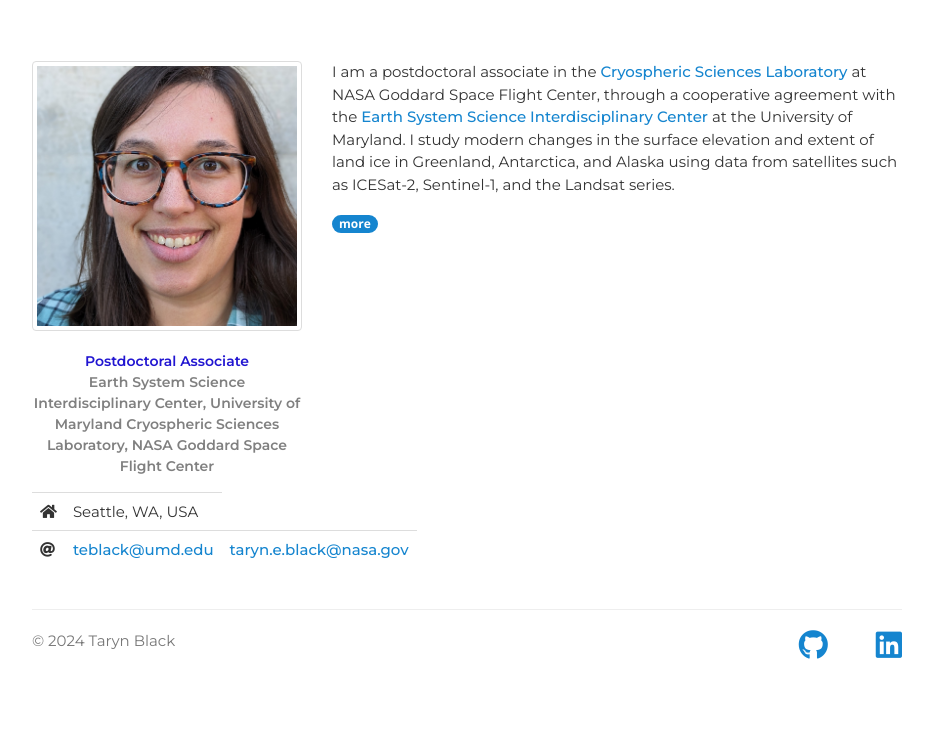
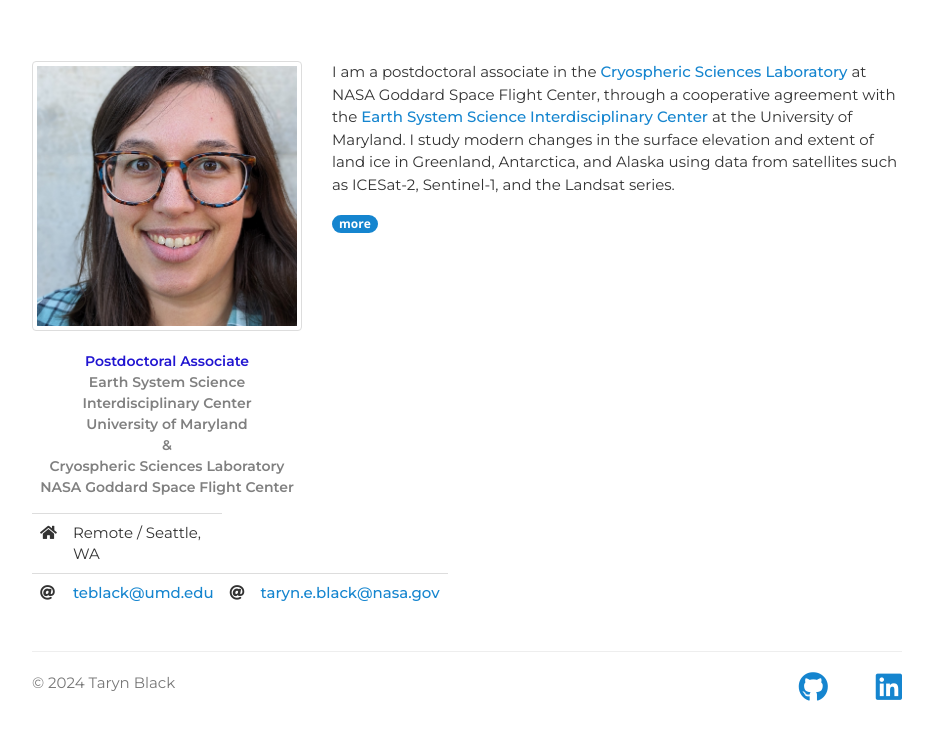
Before and after one commit to tarynblack/tarynblack.github.io, a Jekyll site: the page built from index.html, in a window 1280 px wide, cut to the strip 86-826 px from the top of the page. Shown: the whole strip, without its empty margins (173-1106 px from the left). Built offline with Jekyll 4.4.1, drawn with Linux system fonts in a browser that asks for light colours; nearby versions of some CDN libraries; a style sheet for code colours, icons or effects is not loaded.

Commit message:
fix line breaks

```diff
--- a/index.html
+++ b/index.html
@@ -8,15 +8,16 @@ title: Home | Taryn Black
         <img class="center-block img img-responsive img-thumbnail" src="/img/headshot_square.jpg" alt="Image of Taryn Black">
 
         <p id="title">Postdoctoral Associate<br>
-          <span id="program">Earth System Science Interdisciplinary Center, University of Maryland</span>
-          <span id="program">Cryospheric Sciences Laboratory, NASA Goddard Space Flight Center</span>
+          <span id="program">Earth System Science Interdisciplinary Center<br> University of Maryland<br></span>
+          <span id="program">&<br></span>
+          <span id="program">Cryospheric Sciences Laboratory<br> NASA Goddard Space Flight Center</span>
         </p>
 
         <table class="table" id="contact-table">
           <tbody>
             <tr>
               <td style="width:30px"><i class="fas fa-home"></i></td>
-              <td>Seattle, WA, USA</td>
+              <td>Remote / Seattle, WA</td>
             </tr>
             <!-- <tr>
               <td><i class="fas fa-phone"></i></td>
@@ -25,6 +26,7 @@ title: Home | Taryn Black
             <tr>
               <td><i class="fas fa-at"></i></td>
               <td><a href="mailto:teblack@umd.edu">teblack@umd.edu</a></td>
+              <td><i class="fas fa-at"></i></td>
               <td><a href="mailto:taryn.e.black@nasa.gov">taryn.e.black@nasa.gov</a></td>
             </tr>
             <!-- <tr>
```
